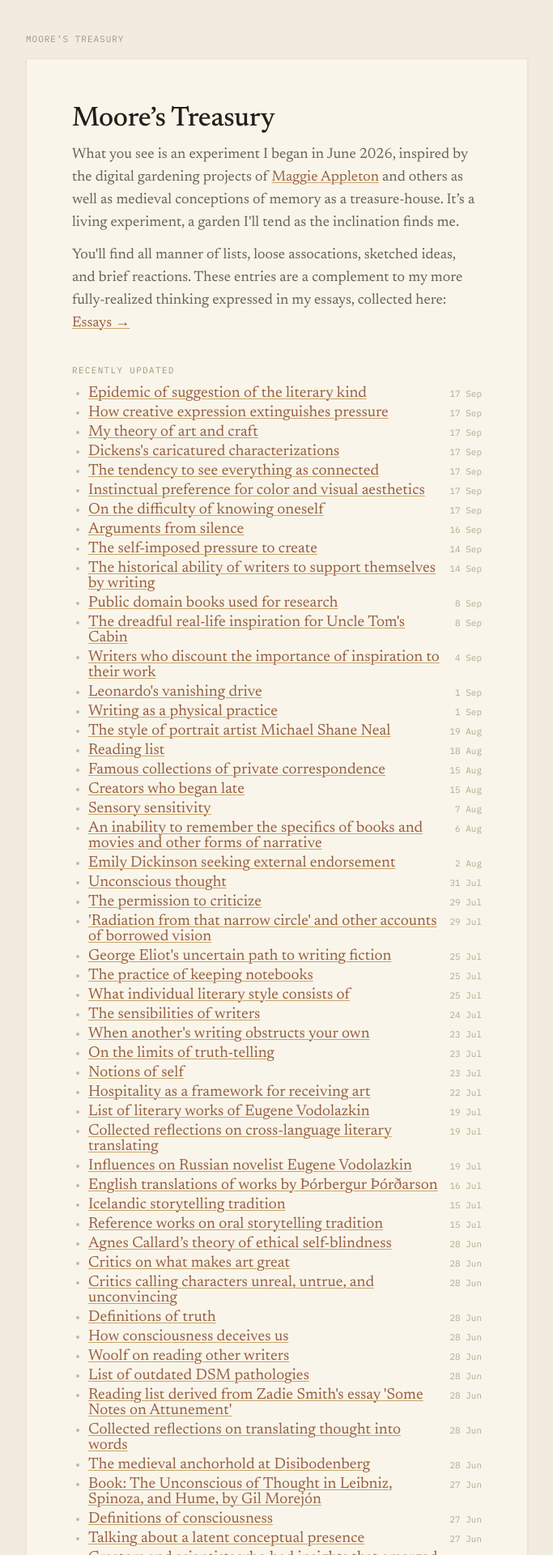
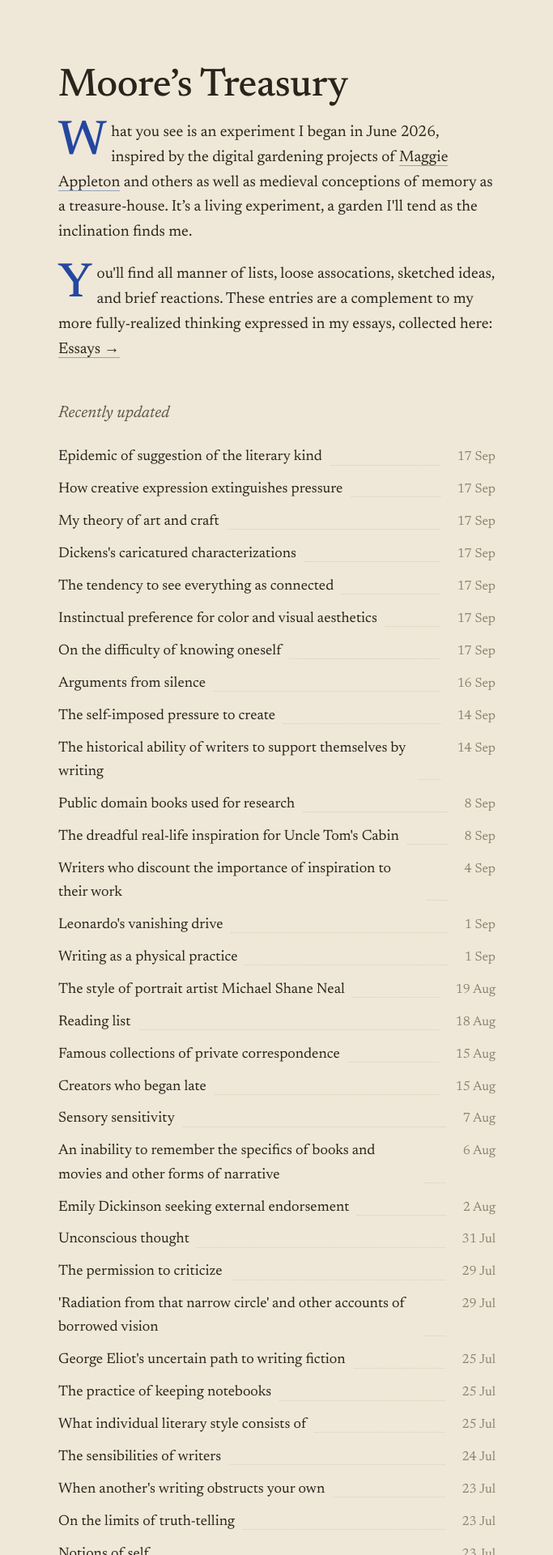
Before and after one commit to lauramoorewrites-del/treasury, a Jekyll site: the page built from index.md, in a window 1280 px wide. Shown: the top 1920 px of the page at 81% size, without its empty margins (298-981 px from the left). Built offline with Jekyll 4.4.1, drawn with Linux system fonts in a browser that asks for light colours.

Commit message:
Redesign: calm vellum reading style, drop card/mono/copper
- Replace style.css with lapis-on-vellum design + automatic dark mode
- Drop IBM Plex Mono from all layouts; Newsreader only
- Strip card box/border/shadow; content sits on vellum ground
- Tags as plain links, not pills; section labels italic serif
- Add dotted leader spans to wiki-list items
- Add fleuron between frontmatter and body on entries
- Drop cap on homepage intro only
- Add viewport-fit=cover for notched phones

Co-Authored-By: Claude Opus 4.6 (1M context) <noreply@anthropic.com>

```diff
--- a/_layouts/default.html
+++ b/_layouts/default.html
@@ -2,11 +2,11 @@
 <html lang="en">
 <head>
   <meta charset="utf-8">
-  <meta name="viewport" content="width=device-width, initial-scale=1">
+  <meta name="viewport" content="width=device-width, initial-scale=1, viewport-fit=cover">
   <title>{% if page.title %}{{ page.title }} &mdash; {% endif %}Moore&rsquo;s Treasury</title>
   <link rel="preconnect" href="https://fonts.googleapis.com">
   <link rel="preconnect" href="https://fonts.gstatic.com" crossorigin>
-  <link href="https://fonts.googleapis.com/css2?family=Newsreader:ital,opsz,wght@0,6..72,400;0,6..72,500;0,6..72,600;1,6..72,400;1,6..72,500&family=IBM+Plex+Mono:wght@400;500&display=swap" rel="stylesheet">
+  <link href="https://fonts.googleapis.com/css2?family=Newsreader:ital,opsz,wght@0,6..72,400;0,6..72,500;0,6..72,600;1,6..72,400;1,6..72,500&display=swap" rel="stylesheet">
   <link rel="stylesheet" href="{{ '/assets/style.css' | relative_url }}">
 </head>
 <body>
@@ -50,6 +50,8 @@
     </div>
     {% endif %}
 
+    <p class="fleuron" aria-hidden="true">&#10087;</p>
+
     <div class="body-content">
       {{ content }}
     </div>
--- a/_layouts/home.html
+++ b/_layouts/home.html
@@ -2,17 +2,14 @@
 <html lang="en">
 <head>
   <meta charset="utf-8">
-  <meta name="viewport" content="width=device-width, initial-scale=1">
+  <meta name="viewport" content="width=device-width, initial-scale=1, viewport-fit=cover">
   <title>Moore&rsquo;s Treasury</title>
   <link rel="preconnect" href="https://fonts.googleapis.com">
   <link rel="preconnect" href="https://fonts.gstatic.com" crossorigin>
-  <link href="https://fonts.googleapis.com/css2?family=Newsreader:ital,opsz,wght@0,6..72,400;0,6..72,500;0,6..72,600;1,6..72,400;1,6..72,500&family=IBM+Plex+Mono:wght@400;500&display=swap" rel="stylesheet">
+  <link href="https://fonts.googleapis.com/css2?family=Newsreader:ital,opsz,wght@0,6..72,400;0,6..72,500;0,6..72,600;1,6..72,400;1,6..72,500&display=swap" rel="stylesheet">
   <link rel="stylesheet" href="{{ '/assets/style.css' | relative_url }}">
 </head>
 <body>
-  <div class="site-header" style="max-width:620px;">
-    <a href="{{ '/' | relative_url }}">Moore&rsquo;s Treasury</a>
-  </div>
   <div class="card card-index">
 
     <h1>{{ page.title }}</h1>
@@ -22,7 +19,7 @@
     <div class="section-label">Recently updated</div>
     <ul class="wiki-list">
       {% for item in page.recent %}
-      <li><div class="wiki-list-item"><a href="{{ item.url | relative_url }}">{{ item.title }}</a><span class="wiki-list-date">{{ item.date }}</span></div></li>
+      <li><a href="{{ item.url | relative_url }}">{{ item.title }}</a><span class="leader" aria-hidden="true"></span><span class="wiki-list-date">{{ item.date }}</span></li>
       {% endfor %}
     </ul>
 
@@ -34,7 +31,7 @@
     </ul>
 
   </div>
-  <footer style="max-width:620px;">
+  <footer>
     <p>&copy; Laura Moore</p>
   </footer>
 </body>
--- a/assets/style.css
+++ b/assets/style.css
@@ -1,328 +1,176 @@
-/* Moore's Treasury — v2 wiki design */
+/* Moore's Treasury — calm redesign. Replaces v2 wiki card design.
+   One serif (Newsreader), one accent (lapis), vellum ground. */
 
-* { box-sizing: border-box; margin: 0; padding: 0; }
-::selection { background: #e7d6b6; }
+@import url('https://fonts.googleapis.com/css2?family=Newsreader:ital,opsz,wght@0,6..72,400;0,6..72,500;0,6..72,600;1,6..72,400;1,6..72,500&display=swap');
 
-body {
-  background: #f2ece0;
-  font-family: 'Newsreader', serif;
-  color: #332e25;
-  padding: 40px 20px;
-  display: flex;
-  flex-direction: column;
-  align-items: center;
+:root{
+  --paper:        #efe8d8;
+  --ink:          #2a241c;
+  --muted:        #8c8271;
+  --muted-ink:    #5f564a;
+  --accent:       #2547a0;
+  --rule:         #d7cdb8;
+  --measure-read:  37rem;
+  --measure-index: 33rem;
+  --mono: ui-monospace, "SFMono-Regular", Menlo, Consolas, monospace;
+}
+@media (prefers-color-scheme: dark){
+  :root:not([data-theme="light"]){
+    --paper:#211d17; --ink:#e7dfce; --muted:#9a9081;
+    --muted-ink:#b5ab98; --accent:#93b4ec; --rule:#3a3327;
+  }
+}
+:root[data-theme="dark"]{
+  --paper:#211d17; --ink:#e7dfce; --muted:#9a9081;
+  --muted-ink:#b5ab98; --accent:#93b4ec; --rule:#3a3327;
 }
 
-/* Global links */
-a { color: #97603f; text-decoration: underline; text-decoration-thickness: .7px; text-underline-offset: 2px; text-decoration-color: #c9a368; }
-a:hover { text-decoration-color: #97603f; }
-
-/* Site header */
-.site-header {
-  width: 100%;
-  max-width: 740px;
-  margin-bottom: 16px;
+*{ box-sizing: border-box; }
+html{ font-size: 112.5%; -webkit-text-size-adjust: 100%; }
+body{
+  margin: 0;
+  background: var(--paper);
+  color: var(--ink);
+  font-family: "Newsreader", Georgia, "Times New Roman", serif;
+  font-optical-sizing: auto;
+  font-variant-numeric: oldstyle-nums;
+  line-height: 1.62;
+  -webkit-font-smoothing: antialiased;
+  text-rendering: optimizeLegibility;
 }
 
-.site-header a {
-  font-family: 'IBM Plex Mono', monospace;
-  font-size: 11px;
-  letter-spacing: .09em;
-  text-transform: uppercase;
-  color: #a2977f;
-  text-decoration: none;
+/* reading column (card de-boxed) */
+.card, .card-index{
+  background: none; border: 0; box-shadow: none; border-radius: 0;
+  margin-inline: auto;
+  padding: 2rem 1.5rem 4rem;
+}
+/* when card is the first child (no preceding site-header), restore top padding */
+.card:first-child, .card-index:first-child{
+  padding-top: clamp(2.5rem, 7vw, 4.5rem);
+}
+.card{ max-width: var(--measure-read); }
+.card-index{ max-width: var(--measure-index); }
+
+/* headings */
+h1{ font-weight: 500; font-size: clamp(2rem, 5.5vw, 2.7rem); line-height: 1.06;
+    letter-spacing: -0.01em; margin: 0 0 0.9rem; }
+h2{ font-weight: 400; font-style: italic; font-size: 1.15rem;
+    color: var(--muted-ink); margin: 2.6rem 0 1rem; }
+h3{ font-weight: 600; font-size: 1.05rem; margin: 2rem 0 0.6rem; }
+p{ margin: 0 0 1.15rem; }
+
+/* links */
+a{ color: var(--ink); text-decoration: none;
+   border-bottom: 1px solid color-mix(in srgb, var(--accent) 45%, transparent);
+   transition: color 120ms ease, border-color 120ms ease; }
+a:hover{ color: var(--accent); border-color: var(--accent); }
+a:focus-visible{ outline: 2px solid var(--accent); outline-offset: 3px; border-radius: 2px; }
+
+/* blockquotes */
+blockquote{ margin: 1.7rem 0; padding-left: 1.15rem;
+  border-left: 2px solid var(--rule); font-style: italic; color: var(--muted-ink); }
+
+hr{ border: 0; border-top: 1px solid var(--rule); margin: 2.4rem 0; }
+img{ max-width: 100%; height: auto; }
+code, pre{ font-family: var(--mono); font-size: 0.9em; }
+pre{ overflow-x: auto; padding: 0.9rem 1rem; border: 1px solid var(--rule); border-radius: 3px; }
+::selection{ background: color-mix(in srgb, var(--accent) 22%, transparent); }
+
+/* dash-marked lists inside entry prose */
+.body-content ul{ list-style: none; padding: 0; margin: 1.3rem 0; }
+.body-content ul li{ position: relative; padding: 0.18rem 0 0.18rem 1.2rem; }
+.body-content ul li::before{ content: "\2014"; position: absolute; left: 0; color: var(--muted); }
+.body-content ol{ padding-left: 1.4rem; margin: 1.3rem 0; }
+
+/* site header */
+.site-header{ font-size: 0.95rem; color: var(--muted);
+  max-width: var(--measure-read); margin: 0 auto; padding: clamp(2.5rem, 7vw, 4.5rem) 1.5rem 0; }
+.site-header.card-index{ max-width: var(--measure-index); padding-bottom: 0; }
+.site-header a{ border: 0; color: var(--muted-ink); }
+.site-header a:hover{ color: var(--accent); }
+
+/* breadcrumb */
+.breadcrumb{ font-style: italic; color: var(--muted); font-size: 0.9rem; margin: 0 0 1.6rem; }
+.breadcrumb a{ border: 0; color: var(--muted-ink); }
+.breadcrumb a:hover{ color: var(--accent); }
+.breadcrumb .sep{ color: var(--muted); }
+.breadcrumb .current{ color: var(--muted-ink); }
+
+/* dek / standfirst */
+.dek{ font-size: 1.12rem; font-style: italic; color: var(--muted-ink); margin: 0 0 1.8rem; }
+
+/* homepage intro + drop cap */
+.intro{ font-size: 1.06rem; }
+.card-index .intro::first-letter{ float: left; font-size: 3.15em; line-height: 0.82;
+  padding: 0.06em 0.09em 0 0; color: var(--accent); font-weight: 500; }
+
+/* section labels (italic serif, no mono/caps) */
+.section-label{ font-family: inherit; font-style: italic; font-weight: 400; font-size: 1.12rem;
+  letter-spacing: 0; text-transform: none; color: var(--muted-ink); margin: 2.6rem 0 1rem; }
+
+/* frontmatter strip (one quiet meta line, no box) */
+.frontmatter-strip{ display: flex; flex-wrap: wrap; gap: 0.3rem 1.5rem;
+  color: var(--muted); font-size: 0.9rem; margin: 0 0 2rem; padding: 0; border: 0; background: none; }
+.fm-cell{ display: flex; flex-direction: row; align-items: baseline; gap: 0.3rem; }
+.fm-label{ font-family: inherit; font-style: italic; font-weight: 400;
+  text-transform: none; letter-spacing: 0; color: var(--muted-ink); font-size: 0.9rem; }
+.fm-value{ font-size: 0.9rem; color: var(--muted); }
+.fm-tags{ display: inline; }
+
+/* tags as plain links, not pills */
+.tag-chip{ display: inline; background: none; border: 0; border-radius: 0; padding: 0;
+  margin: 0 0.85rem 0 0; font: inherit; font-size: 0.9rem;
+  color: var(--ink); border-bottom: 1px solid color-mix(in srgb, var(--accent) 45%, transparent); }
+.tag-chip:hover{ color: var(--accent); border-color: var(--accent); }
+
+/* fleuron between meta and body */
+.fleuron{ color: var(--accent); font-size: 1.15rem; margin: 0 0 1.2rem; }
+
+/* wiki-list (recently updated, notes) */
+.wiki-list{ list-style: none; padding: 0; margin: 0.5rem 0 0; }
+.wiki-list li{ display: flex; align-items: baseline; gap: 0.55rem; padding: 0.3rem 0; color: var(--ink); }
+.wiki-list li::before{ content: none; }
+.wiki-list a{ color: var(--ink); border-bottom: 0; }
+.wiki-list a:hover{ color: var(--accent); border-bottom: 0; }
+.wiki-list .leader{ flex: 1 1 auto; align-self: flex-end; border-bottom: 1px dotted var(--rule);
+  transform: translateY(-0.28em); min-width: 1.5rem; }
+.wiki-list-date,
+.wiki-list li time,
+.wiki-list li .date{ flex: 0 0 auto; margin-left: auto; padding-left: 0.6rem;
+  color: var(--muted); font-size: 0.9rem; white-space: nowrap; }
+.wiki-list-item{ display: flex; align-items: baseline; gap: 0.55rem; width: 100%; }
+.wiki-list-item a{ flex: 0 1 auto; }
+.wiki-list-item .wiki-list-date{ margin-left: auto; }
+
+/* topics list (two columns, quiet links) */
+.topics-list{ columns: 2; column-gap: 2rem; list-style: none; padding: 0; margin: 0.6rem 0 0; font-size: 1.02rem; }
+.topics-list li{ break-inside: avoid; padding: 0.18rem 0; color: var(--ink); }
+.topics-list li::before{ content: none; }
+.topics-list a{ color: var(--muted-ink); border: 0; }
+.topics-list a:hover{ color: var(--accent); }
+
+/* open questions (set-in block, not coloured box) */
+.open-questions{ margin: 2.4rem 0; padding: 0.2rem 0 0.2rem 1.15rem;
+  border-left: 2px solid var(--rule); background: none; border-radius: 0; color: var(--muted-ink); }
+.open-questions-label{ font-family: inherit; font-style: italic; font-weight: 400; font-size: 1.12rem;
+  letter-spacing: 0; text-transform: none; color: var(--muted-ink); margin-bottom: 0.6rem; }
+.open-questions ul{ margin: 0; padding-left: 1.2rem; list-style: disc; }
+.open-questions ul li{ position: static; padding-left: 0; }
+.open-questions ul li::before{ content: none; }
+
+/* related notes */
+.related-notes{ margin-top: 2.6rem; }
+.related-notes .section-label{ margin: 0 0 0.8rem; }
+.related-list{ display: flex; flex-direction: column; gap: 0.4rem; }
+.related-list a{ font-size: 1rem; }
+
+/* footer */
+footer{ max-width: var(--measure-read); width: 100%; margin: 0 auto;
+  padding: 2rem 1.5rem 2rem; font-size: 0.85rem; color: var(--muted); }
+
+@media (max-width: 780px){
+  .topics-list{ columns: 1; }
 }
 
-.site-header a:hover { color: #7a6f5d; }
-
-/* Card */
-.card {
-  background: #faf5ea;
-  border: 1px solid #ece3d0;
-  border-radius: 3px;
-  box-shadow: 0 1px 3px rgba(40,30,10,.08);
-  padding: 56px 64px;
-  max-width: 740px;
-  width: 100%;
-}
-
-.card-index {
-  padding: 56px 56px 48px;
-  max-width: 620px;
-}
-
-/* Title */
-h1 {
-  font-family: 'Newsreader', serif;
-  font-weight: 500;
-  font-size: 42px;
-  line-height: 1.12;
-  color: #231f18;
-  letter-spacing: -.01em;
-}
-
-.card-index h1 {
-  font-size: 34px;
-  line-height: 1.1;
-}
-
-/* Summary / dek */
-.dek {
-  font-family: 'Newsreader', serif;
-  font-style: italic;
-  font-size: 20px;
-  line-height: 1.4;
-  color: #7a6f5d;
-  margin: 12px 0 0;
-}
-
-/* Intro text (homepage, topic) */
-.intro {
-  font-family: 'Newsreader', serif;
-  font-size: 18px;
-  line-height: 1.55;
-  color: #6b6253;
-  margin: 12px 0 0;
-}
-
-/* Breadcrumb */
-.breadcrumb {
-  font-family: 'IBM Plex Mono', monospace;
-  font-size: 11px;
-  letter-spacing: .04em;
-  color: #a2977f;
-  margin-bottom: 18px;
-}
-
-.breadcrumb .sep { color: #cbbfa3; }
-.breadcrumb .current { color: #7c6f54; }
-
-/* Frontmatter strip */
-.frontmatter-strip {
-  display: flex;
-  flex-wrap: wrap;
-  gap: 28px;
-  margin: 24px 0;
-  padding: 14px 0;
-  border-top: 1px solid #e7ddc8;
-  border-bottom: 1px solid #e7ddc8;
-}
-
-.fm-cell {
-  display: flex;
-  flex-direction: column;
-  gap: 4px;
-}
-
-.fm-label {
-  font-family: 'IBM Plex Mono', monospace;
-  font-size: 10.5px;
-  letter-spacing: .09em;
-  text-transform: uppercase;
-  color: #a2977f;
-}
-
-.fm-value {
-  font-family: 'Newsreader', serif;
-  font-size: 16px;
-  color: #3a342a;
-}
-
-.fm-tags {
-  display: flex;
-  flex-wrap: wrap;
-  gap: 7px;
-}
-
-.tag-chip {
-  font-family: 'IBM Plex Mono', monospace;
-  font-size: 11px;
-  color: #7c6f54;
-  padding: 2px 9px;
-  border: 1px solid #ddd0b3;
-  border-radius: 3px;
-  text-decoration: none;
-}
-
-.tag-chip:hover { color: #97603f; border-color: #c9a368; }
-
-/* Section label */
-.section-label {
-  font-family: 'IBM Plex Mono', monospace;
-  font-size: 11px;
-  letter-spacing: .12em;
-  text-transform: uppercase;
-  color: #a2977f;
-  margin: 36px 0 12px;
-}
-
-/* Body content */
-.body-content {
-  font-family: 'Newsreader', serif;
-  font-size: 19px;
-  line-height: 1.62;
-  color: #332e25;
-}
-
-.body-content p { margin: 0 0 12px; }
-.body-content p:last-child { margin-bottom: 0; }
-
-.body-content h2 {
-  font-family: 'Newsreader', serif;
-  font-weight: 600;
-  font-size: 22px;
-  color: #231f18;
-  margin: 22px 0 10px;
-}
-
-.body-content h3 {
-  font-family: 'Newsreader', serif;
-  font-weight: 600;
-  font-size: 19px;
-  color: #231f18;
-  margin: 18px 0 8px;
-}
-
-.body-content blockquote {
-  border-left: 2px solid #e7ddc8;
-  padding-left: 20px;
-  margin: 16px 0;
-  color: #4a4233;
-  font-size: 18px;
-}
-
-.body-content ul, .body-content ol {
-  padding-left: 22px;
-  margin-bottom: 12px;
-}
-
-.body-content li { margin-bottom: 4px; }
-
-.body-content hr {
-  border: none;
-  border-top: 1px solid #e7ddc8;
-  margin: 24px 0;
-}
-
-.body-content img { max-width: 100%; height: auto; margin: 16px 0; }
-.body-content strong { font-weight: 600; }
-
-/* Open questions */
-.open-questions {
-  margin: 24px 0 0;
-  padding: 16px 20px;
-  background: #f3ebd8;
-  border-left: 2px solid #c9a368;
-  border-radius: 0 3px 3px 0;
-}
-
-.open-questions-label {
-  font-family: 'IBM Plex Mono', monospace;
-  font-size: 10.5px;
-  letter-spacing: .1em;
-  text-transform: uppercase;
-  color: #9a7f4f;
-  margin-bottom: 8px;
-}
-
-.open-questions ul {
-  margin: 0;
-  padding-left: 18px;
-  font-family: 'Newsreader', serif;
-  font-size: 17px;
-  line-height: 1.5;
-  color: #4a4233;
-}
-
-/* Editorial — the curator's voice */
-.editorial {
-  font-family: 'Newsreader', serif;
-  font-style: italic;
-  font-size: 18px;
-  line-height: 1.6;
-  color: #6b6253;
-  border-left: 2px solid #b8937a;
-  padding-left: 20px;
-  margin: 20px 0;
-}
-
-.editorial p { margin: 0 0 10px; }
-.editorial p:last-child { margin-bottom: 0; }
-
-/* Related notes */
-.related-notes { margin-top: 28px; }
-.related-notes .section-label { margin: 0 0 10px; }
-
-.related-list {
-  display: flex;
-  flex-direction: column;
-  gap: 7px;
-}
-
-.related-list a {
-  font-family: 'Newsreader', serif;
-  font-size: 17px;
-}
-
-/* Wiki lists (homepage, topic page) */
-.wiki-list {
-  margin: 0;
-  padding-left: 20px;
-  list-style: disc;
-}
-
-.wiki-list li {
-  margin-bottom: 5px;
-  color: #c4b89c;
-}
-
-.wiki-list li:last-child { margin-bottom: 0; }
-
-.wiki-list-item {
-  display: flex;
-  align-items: baseline;
-  justify-content: space-between;
-  gap: 14px;
-}
-
-.wiki-list-item a {
-  font-family: 'Newsreader', serif;
-  font-size: 19px;
-}
-
-.wiki-list-date {
-  font-family: 'IBM Plex Mono', monospace;
-  font-size: 11px;
-  color: #b4a98f;
-  white-space: nowrap;
-}
-
-/* Topics list (two columns) */
-.topics-list {
-  columns: 2;
-  column-gap: 32px;
-}
-
-.topics-list a { font-size: 18px; }
-
-/* Footer */
-footer {
-  max-width: 740px;
-  width: 100%;
-  margin-top: 32px;
-  padding-top: 16px;
-  font-family: 'IBM Plex Mono', monospace;
-  font-size: 10.5px;
-  letter-spacing: .06em;
-  color: #a2977f;
-}
-
-/* Responsive */
-@media (max-width: 780px) {
-  .card { padding: 36px 28px; }
-  .card-index { padding: 36px 28px 30px; }
-  h1 { font-size: 32px; }
-  .card-index h1 { font-size: 28px; }
-  .frontmatter-strip { gap: 18px; }
-  .topics-list { columns: 1; }
-}
+@media (prefers-reduced-motion: reduce){ *{ transition: none !important; } }
```
Also changed, not shown: _layouts/topic.html (+5 -5 lines).
